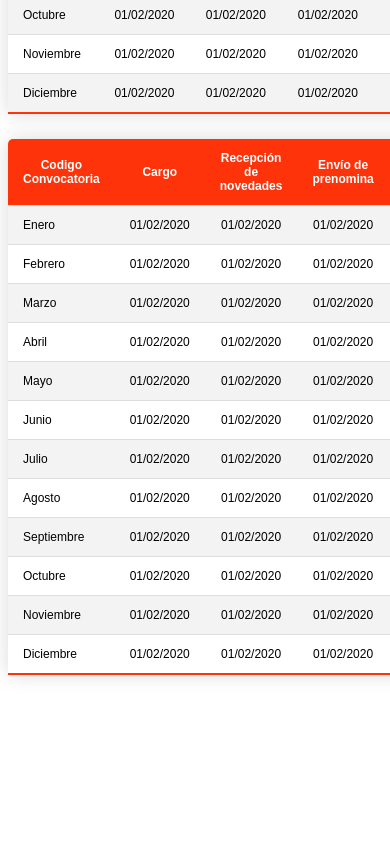
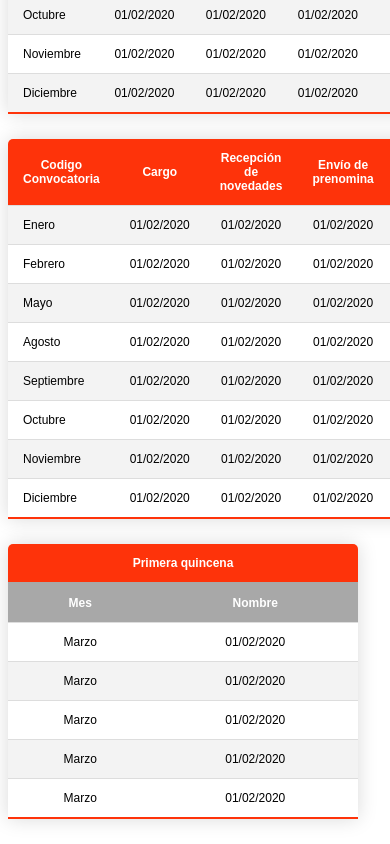
Before and after one commit to miguel637/templateHTML, a plain HTML site: page tablaEmail.html in a window 390 px wide. Shown: the part 487-1331 px from the top of the page. Before the commit the page ends 1187 px from the top, so only its background shows below. Drawn offline with Linux system fonts and the light colour scheme.

Commit message:
updateTableTemplates

```diff
--- a/tablaEmail.html
+++ b/tablaEmail.html
@@ -165,35 +165,7 @@
         <td style='text-align: center;'>01/02/2020</td>
     </tr>
     <tr>
-        <td>Marzo</td>
-        <td style='text-align: center;'>01/02/2020</td>
-        <td style='text-align: center;'>01/02/2020</td>
-        <td style='text-align: center;'>01/02/2020</td>
-        <td style='text-align: center;'>01/02/2020</td>
-    </tr>
-    <tr>
-        <td>Abril</td>
-        <td style='text-align: center;'>01/02/2020</td>
-        <td style='text-align: center;'>01/02/2020</td>
-        <td style='text-align: center;'>01/02/2020</td>
-        <td style='text-align: center;'>01/02/2020</td>
-    </tr>
-    <tr>
         <td>Mayo</td>
-        <td style='text-align: center;'>01/02/2020</td>
-        <td style='text-align: center;'>01/02/2020</td>
-        <td style='text-align: center;'>01/02/2020</td>
-        <td style='text-align: center;'>01/02/2020</td>
-    </tr>
-    <tr>
-        <td>Junio</td>
-        <td style='text-align: center;'>01/02/2020</td>
-        <td style='text-align: center;'>01/02/2020</td>
-        <td style='text-align: center;'>01/02/2020</td>
-        <td style='text-align: center;'>01/02/2020</td>
-    </tr>
-    <tr>
-        <td>Julio</td>
         <td style='text-align: center;'>01/02/2020</td>
         <td style='text-align: center;'>01/02/2020</td>
         <td style='text-align: center;'>01/02/2020</td>
@@ -235,5 +207,35 @@
         <td style='text-align: center;'>01/02/2020</td>
     </tr>
 </table>
+
+<table class="content-table">
+  <tr style='text-align: center; background-color:#FE330A; border-bottom: 2px solid #a8a8a8;'>
+      <td style="color: #ffffff;" colspan="5"><b>Primera quincena</b></td>
+    </tr>
+  <tr style='color: #ffffff; background-color:#a8a8a8; ' >
+    <th>Mes</th>
+    <th>Nombre</th>
+  </tr>
+  <tr>
+    <td style='text-align: center;'>Marzo</td>
+    <td style='text-align: center;'>01/02/2020</td>
+  </tr>
+  <tr>
+    <td style='text-align: center;'>Marzo</td>
+    <td style='text-align: center;'>01/02/2020</td>
+  </tr>
+  <tr>
+    <td style='text-align: center;'>Marzo</td>
+    <td style='text-align: center;'>01/02/2020</td>
+  </tr>
+  <tr>
+    <td style='text-align: center;'>Marzo</td>
+    <td style='text-align: center;'>01/02/2020</td>
+  </tr>
+  <tr>
+    <td style='text-align: center;'>Marzo</td>
+    <td style='text-align: center;'>01/02/2020</td>
+  </tr>
+</table>
 </body>
 </html>
```
Also changed, not shown: correoPublic.html (+2 -2 lines).
